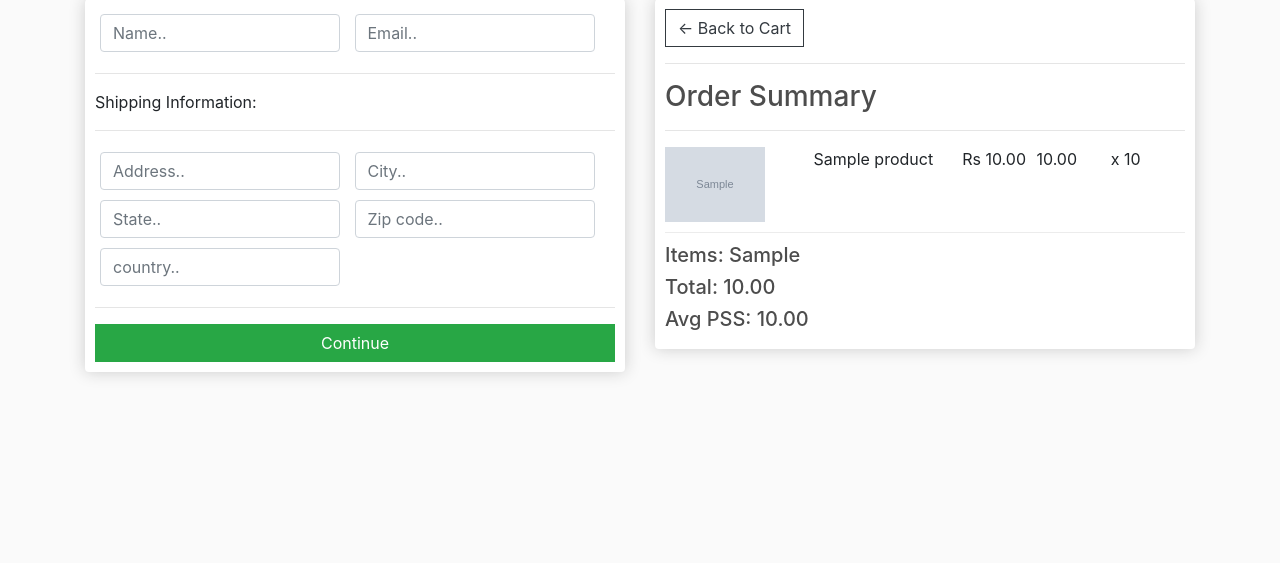
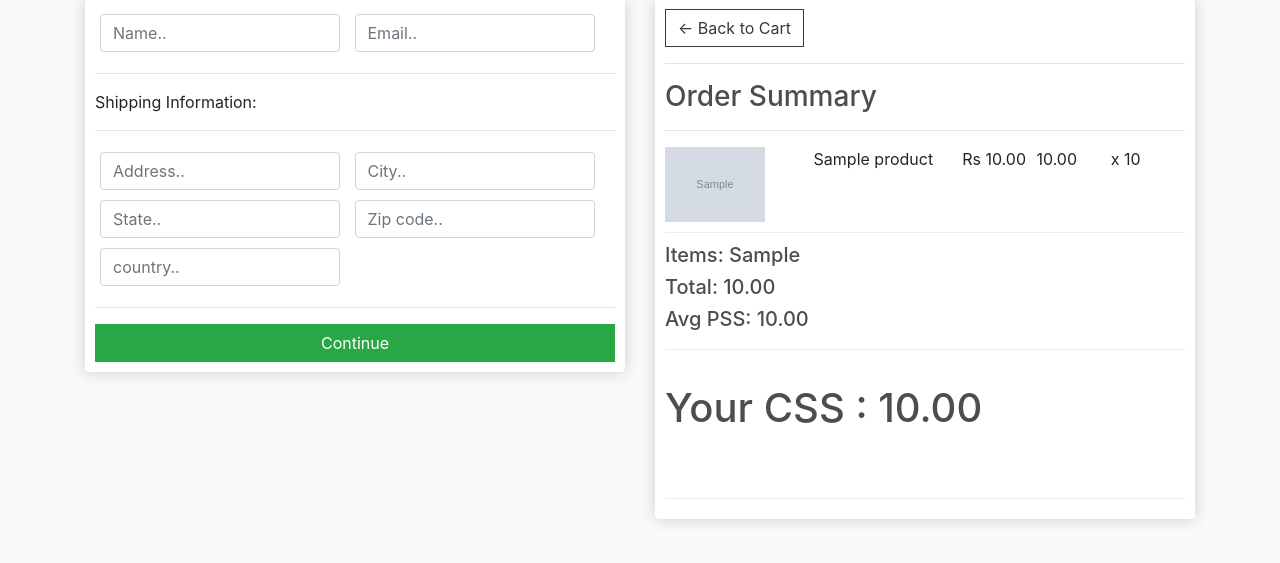
Before and after one commit to p0larstern/easpa, a Django app: template PSI/templates/store/checkout.html in a window 1280 px wide. Shown: the part 92-655 px from the top of the page. Run offline with Django 3.2, Linux system fonts and the light colour scheme; the template is opened without the code that fills it: most values are stand-ins (such as "Sample title", 1, 10 or a date in 2020); grey boxes marked "Sample" are stand-in pictures; some libraries are stand-ins or nearby versions.

Commit message:
Update checkout.html

```diff
--- a/PSI/templates/store/checkout.html
+++ b/PSI/templates/store/checkout.html
@@ -67,6 +67,18 @@
 				<h5>Items:   {{order.get_cart_items}}</h5>
 				<h5>Total:   {{order.get_cart_total|floatformat:2}}</h5>
 				<h5>Avg PSS:   {{order.get_cart_PSS|floatformat:2}}</h5>
+				<div class="cart-row">
+
+				</div>
+				<br>
+
+				<h1>Your CSS :   {{order.get_cart_PSS|floatformat:2}}</h1>
+				<div class="cart-row">
+					<br>
+				<br>
+
+				</div>
+
 			</div>
 		</div>
 	</div>
```
